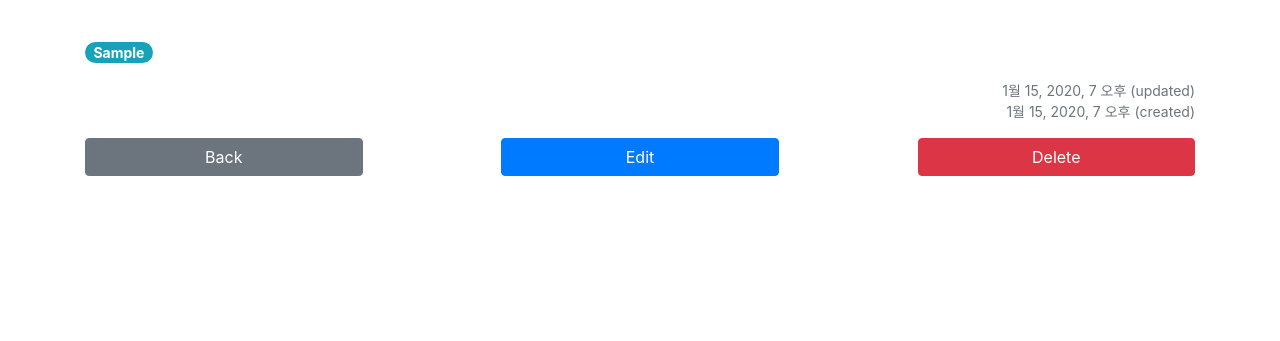
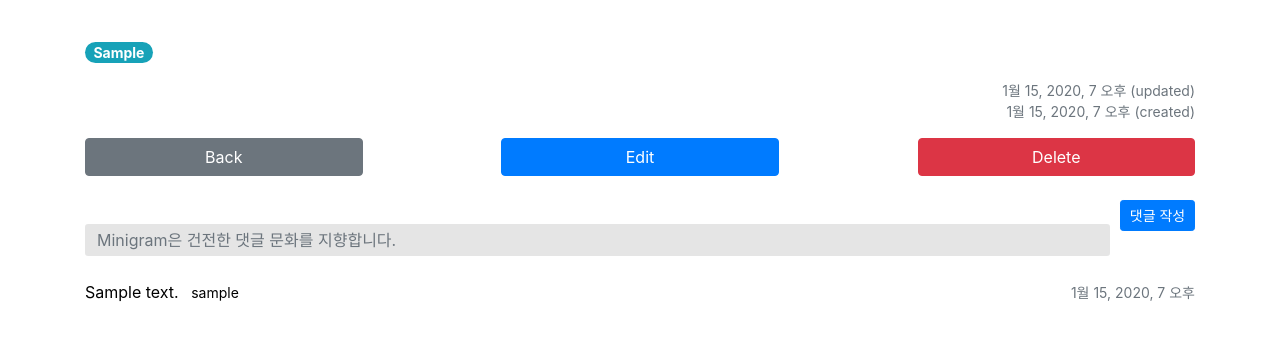
Before and after one commit to eunjung-jenny/django_pjt_hashtag, a Django app: page /community/1/ in a window 1280 px wide. Shown: the part 211-552 px from the top of the page. Run offline with Django 3.2, Linux system fonts and the light colour scheme; a user stored in the database is signed in; tables that the repository leaves empty hold one stand-in row (values such as "Sample post"); some libraries are stand-ins or nearby versions.

Commit message:
Add comments

```diff
--- a/community/forms.py
+++ b/community/forms.py
@@ -6,7 +6,17 @@ class ArticleForm(forms.ModelForm):
         model = Article
         fields = ['title', 'content']
 
+
 class CommentForm(forms.ModelForm):
+    content = forms.CharField(
+        max_length=100,
+        label='',
+        widget=forms.TextInput(
+            attrs={
+                'placeholder': 'Minigram은 건전한 댓글 문화를 지향합니다.'
+            })
+    )
+
     class Meta:
         model = Comment
         fields = ['content']
--- a/community/static/community/stylesheets/detail.css
+++ b/community/static/community/stylesheets/detail.css
@@ -24,3 +24,35 @@ article .tag-list {
 article .tag {
   font-size: 14px;
 }
+
+.form-group {
+  width: calc(100% - 85px);
+  display: inline-block;
+  margin-bottom: 0 !important;
+}
+
+section form {
+  display: flex;
+}
+
+.form-group input {
+  border: none;
+  background-color: rgba(0, 0, 0, 0.1);
+  border-radius: 3px;
+  height: 32px;
+}
+
+.form-group input:focus {
+  box-shadow: none !important;
+  background-color: rgba(0, 0, 0, 0.1);
+}
+
+section button {
+  width: 75px;
+  margin-left: 10px;
+}
+
+section .comments-list {
+  list-style: none;
+  padding: 0;
+}
--- a/community/templates/community/detail.html
+++ b/community/templates/community/detail.html
@@ -11,7 +11,7 @@ detail
 {% endblock %}
 
 {% block body %}
-<article>
+<article class="mb-4">
   <div class="d-flex justify-content-between mb-3 header">
     <h3>{{ article.title }} <small>| <a class="badge badge-pill badge-primary" href="{% url 'accounts:profile' article.creator.username %}">{{ article.creator.username }}</a></small></h3>
     <div class="like-wrapper">
@@ -45,6 +45,33 @@ detail
     {% endif %}
   </div>
 </article>
+<section>
+  <form method="POST" action="{% url 'community:comment_create' article.pk %}">
+    {% csrf_token %}
+    {% bootstrap_form comment_form %}
+    <div class="buttons">
+      <button class="btn btn-sm btn-primary">
+          댓글 작성
+      </button>
+    </div>
+  </form>
+  <ul class="comments-list mt-4">
+  {% for comment in article.comments.all %}
+    <li class="comment d-flex justify-content-between mb-1">
+      <div>
+        <span class="comment__content">{{ comment.content }}</span>
+        <a href="{% url 'accounts:profile' comment.creator.username %}"><small class="comment__creator ml-2">{{ comment.creator.username }}</small></a>
+      </div>
+      <div>
+        <small class="text-right text-secondary text-right">{{ comment.created_at }}</small>
+      </div>
+    </li>
+  {% empty %}
+    <li>아직 댓글이 없습니다.</li>
+  {% endfor %}
+  </ul>
+  </div>
+</section>
 
 <!-- LikeModal -->
 <div class="modal fade" id="likeModal" tabindex="-1" role="dialog" aria-labelledby="exampleModalLabel" aria-hidden="true">
--- a/community/urls.py
+++ b/community/urls.py
@@ -11,4 +11,5 @@ urlpatterns = [
     path('<int:article_pk>/edit/', views.edit, name='edit'),
     path('<int:article_pk>/delete/', views.delete, name='delete'),
     path('search/', views.search, name='search'),
+    path('<int:article_pk>/comment_create/', views.comment_create, name='comment_create'),
 ]
--- a/community/views.py
+++ b/community/views.py
@@ -3,6 +3,7 @@ from .models import Article, Comment, Hashtag
 from .forms import ArticleForm, CommentForm
 from django.contrib.auth.decorators import login_required
 from django.contrib import messages
+from django.views.decorators.http import require_POST
 
 BASE_URL = 'http://127.0.0.1:8000'
 
@@ -76,8 +77,10 @@ def like(request, article_pk):
 @login_required
 def detail(request, article_pk):
     article = get_object_or_404(Article, pk=article_pk)
+    comment_form = CommentForm()
     context = {
         'article': article,
+        'comment_form': comment_form,
     }
     return render(request, 'community/detail.html', context)
 
@@ -142,3 +145,18 @@ def search(request):
         'term': term,
     }
     return render(request, 'community/index.html', context)
+
+@login_required
+@require_POST
+def comment_create(request, article_pk):
+    article = get_object_or_404(Article, pk=article_pk)
+    form = CommentForm(request.POST)
+    if form.is_valid():
+        comment = form.save(commit=False)
+        comment.creator = request.user
+        comment.article = article
+        comment.save()
+        messages.success(request, '댓글을 성공적으로 작성하였습니다.')
+    else:
+        messages.error(request, '댓글 작성에 실패하였습니다.')
+    return redirect('community:detail', article_pk)
```
Also changed, not shown: README.md.
